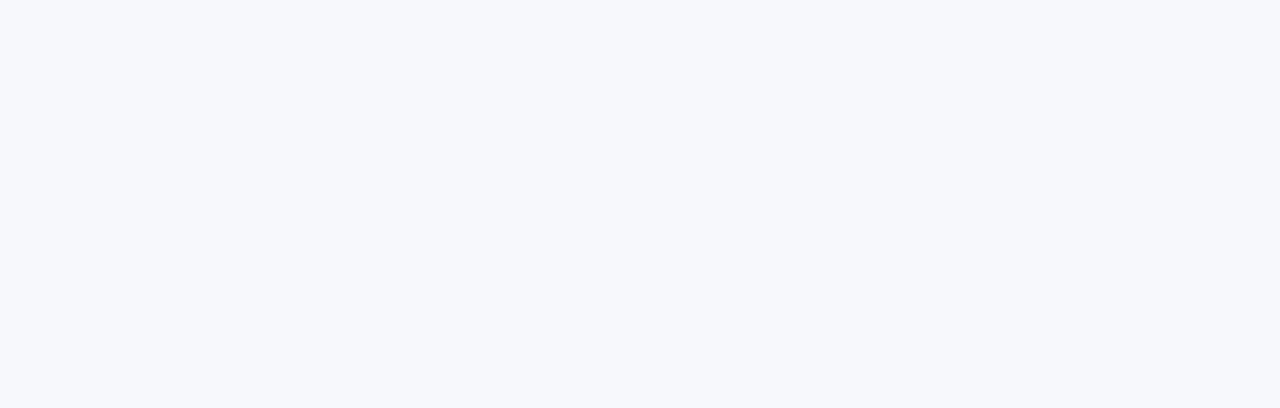
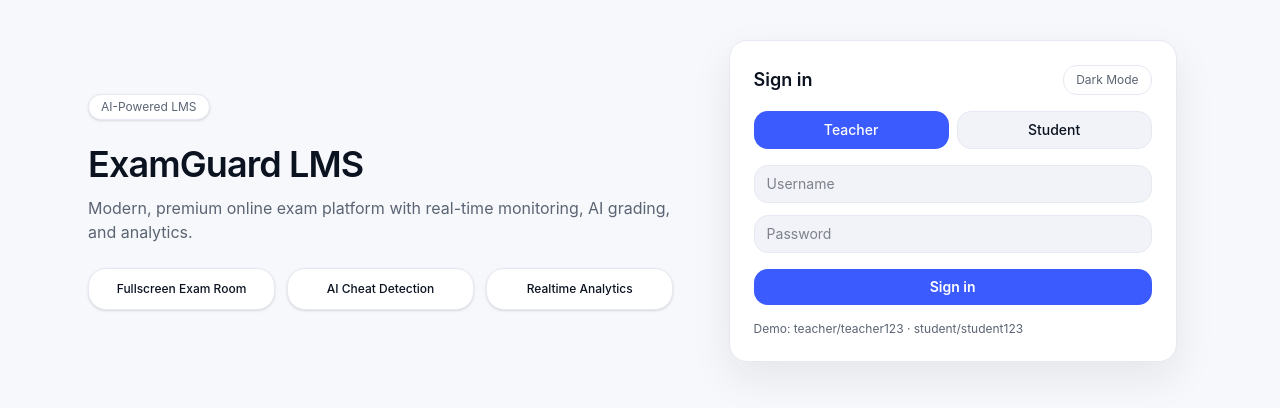
Before and after one commit to pinecone-studio/pinequest-s3-e2-pixel-nova, a Next.js app in the folder frontend/: page / in a window 1280 px wide. Shown: the top 408 px of the page. Built offline with nearby package versions, Linux system fonts and the light colour scheme.

Commit message:
feat: update auth landing experience

```diff
--- a/frontend/src/app/page.tsx
+++ b/frontend/src/app/page.tsx
@@ -1,3 +1,170 @@
+"use client";
+
+import { useEffect, useState } from "react";
+import { useRouter } from "next/navigation";
+import {
+  Role,
+  STORAGE_KEYS,
+  User,
+  ensureDemoAccounts,
+  getJSON,
+  setSessionUser,
+} from "@/lib/examGuard";
+
+const mockHighlights = [
+  "Fullscreen Exam Room",
+  "AI Cheat Detection",
+  "Realtime Analytics",
+];
+
 export default function Home() {
-  return <div></div>;
+  const router = useRouter();
+  const [loginMode, setLoginMode] = useState<Role>("teacher");
+  const [loginUsername, setLoginUsername] = useState("");
+  const [loginPassword, setLoginPassword] = useState("");
+  const [toast, setToast] = useState<string | null>(null);
+  const [theme, setTheme] = useState<"light" | "dark">("light");
+
+  useEffect(() => {
+    ensureDemoAccounts();
+    const storedTheme =
+      typeof window !== "undefined"
+        ? (localStorage.getItem("theme") as "dark" | "light" | null)
+        : null;
+    if (storedTheme) setTheme(storedTheme);
+  }, []);
+
+  useEffect(() => {
+    if (typeof window === "undefined") return;
+    const root = document.documentElement;
+    if (theme === "dark") root.classList.add("dark");
+    else root.classList.remove("dark");
+  }, [theme]);
+
+  const showToast = (message: string) => {
+    setToast(message);
+    setTimeout(() => setToast(null), 3000);
+  };
+
+  const handleLogin = () => {
+    if (!loginUsername || !loginPassword) {
+      showToast("Бүх талбарыг бөглөнө үү.");
+      return;
+    }
+    const stored = getJSON<User[]>(STORAGE_KEYS.users, []);
+    const user = stored.find(
+      (u) =>
+        u.username === loginUsername &&
+        u.password === loginPassword &&
+        u.role === loginMode
+    );
+    if (!user) {
+      showToast("Нэвтрэх нэр эсвэл нууц үг буруу байна.");
+      return;
+    }
+    setSessionUser(user);
+    router.push(loginMode === "teacher" ? "/teacher" : "/student");
+  };
+
+  return (
+    <div className="min-h-screen bg-background text-foreground">
+      <div className="mx-auto flex w-full max-w-6xl flex-col gap-10 px-6 py-10 lg:grid lg:grid-cols-[1.1fr_0.9fr] lg:items-center">
+        <div className="space-y-6">
+          <div className="inline-flex items-center rounded-full border border-border bg-card px-3 py-1 text-xs text-muted-foreground shadow-sm">
+            AI-Powered LMS
+          </div>
+          <div className="space-y-3">
+            <h1 className="text-4xl font-semibold tracking-tight">ExamGuard LMS</h1>
+            <p className="text-base text-muted-foreground">
+              Modern, premium online exam platform with real-time monitoring,
+              AI grading, and analytics.
+            </p>
+          </div>
+          <div className="grid gap-3 sm:grid-cols-3">
+            {mockHighlights.map((item) => (
+              <div
+                key={item}
+                className="rounded-2xl border border-border bg-card px-4 py-3 text-center text-xs font-medium shadow-sm"
+              >
+                {item}
+              </div>
+            ))}
+          </div>
+        </div>
+
+        <div className="flex justify-center">
+          <div className="w-full max-w-md space-y-4 rounded-2xl border border-border bg-card p-6 shadow-[0_16px_40px_rgba(15,23,42,0.08)] dark:shadow-[0_16px_40px_rgba(0,0,0,0.45)]">
+            <div className="flex items-center justify-between">
+              <div className="text-lg font-semibold">Sign in</div>
+              <button
+                className="rounded-xl border border-border px-3 py-1.5 text-xs text-muted-foreground transition hover:text-foreground"
+                onClick={() => {
+                  const next = theme === "dark" ? "light" : "dark";
+                  setTheme(next);
+                  localStorage.setItem("theme", next);
+                }}
+              >
+                {theme === "dark" ? "Light Mode" : "Dark Mode"}
+              </button>
+            </div>
+
+            <div className="flex gap-2">
+              <button
+                className={`flex-1 rounded-xl border px-3 py-2 text-sm font-medium transition ${
+                  loginMode === "teacher"
+                    ? "border-transparent bg-primary text-primary-foreground"
+                    : "border-border bg-muted text-foreground"
+                }`}
+                onClick={() => setLoginMode("teacher")}
+              >
+                Teacher
+              </button>
+              <button
+                className={`flex-1 rounded-xl border px-3 py-2 text-sm font-medium transition ${
+                  loginMode === "student"
+                    ? "border-transparent bg-primary text-primary-foreground"
+                    : "border-border bg-muted text-foreground"
+                }`}
+                onClick={() => setLoginMode("student")}
+              >
+                Student
+              </button>
+            </div>
+
+            <div className="space-y-3">
+              <input
+                className="w-full rounded-xl border border-border bg-muted px-3 py-2 text-sm outline-none transition focus:ring-2 focus:ring-primary"
+                placeholder="Username"
+                value={loginUsername}
+                onChange={(e) => setLoginUsername(e.target.value)}
+              />
+              <input
+                className="w-full rounded-xl border border-border bg-muted px-3 py-2 text-sm outline-none transition focus:ring-2 focus:ring-primary"
+                placeholder="Password"
+                type="password"
+                value={loginPassword}
+                onChange={(e) => setLoginPassword(e.target.value)}
+              />
+            </div>
+
+            <button
+              className="w-full rounded-xl bg-primary px-4 py-2 text-sm font-semibold text-primary-foreground transition hover:translate-y-[-1px]"
+              onClick={handleLogin}
+            >
+              Sign in
+            </button>
+            <div className="text-xs text-muted-foreground">
+              Demo: teacher/teacher123 · student/student123
+            </div>
+          </div>
+        </div>
+      </div>
+
+      {toast && (
+        <div className="fixed right-6 top-6 rounded-xl border border-border bg-card px-4 py-2 text-sm shadow-lg">
+          {toast}
+        </div>
+      )}
+    </div>
+  );
 }
```
